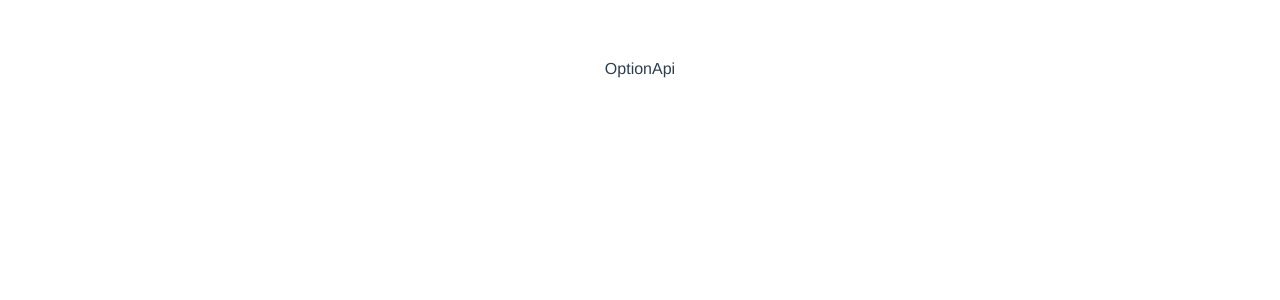
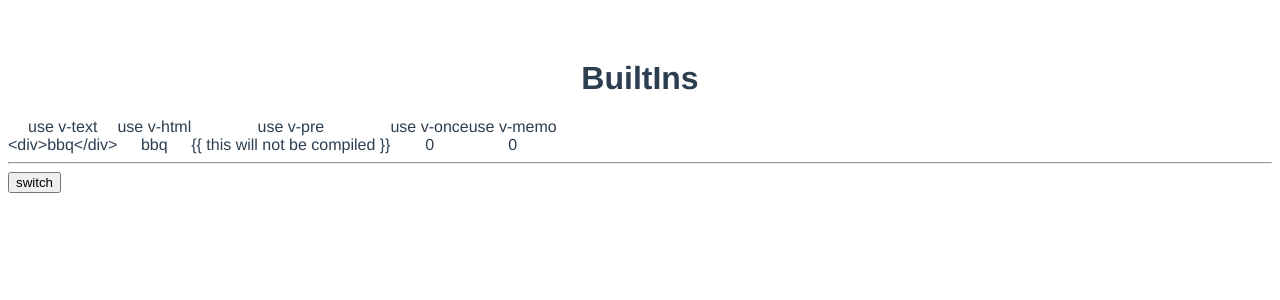
Before and after one commit to jxhhdx/demo-vue, a Vue app: page / in a window 1280 px wide. Shown: the top 300 px of the page. Built offline with nearby package versions, Linux system fonts and the light colour scheme.

Commit message:
chore: built ins

```diff
--- a/src/App.vue
+++ b/src/App.vue
@@ -3,6 +3,7 @@ import AppInstanceApi from './components/AppInstanceApi.vue';
 import GeneralApi from './components/GeneralApi.vue';
 import CompositionApi from './components/CompositionApi/index.vue';
 import OptionApi from './components/OptionApi/index.vue';
+import BuiltIns from './components/BuiltIns/index.vue';
 
 export default {
   components: {
@@ -10,6 +11,7 @@ export default {
     GeneralApi,
     CompositionApi,
     OptionApi,
+    BuiltIns
   },
 }
 
@@ -28,7 +30,8 @@ export default {
         {{ item ? 'bbc-slot-true' : 'bbc-slot-false' }}
       </template>
     </composition-api> -->
-    <option-api id="穿透" />
+    <!-- <option-api id="穿透" /> -->
+    <built-ins />
   </div>
 </template>
 
--- /dev/null
+++ b/src/components/BuiltIns/index.vue
@@ -0,0 +1,64 @@
+<template>
+  <div>
+    <h1>BuiltIns</h1>
+    <div class="block-main">
+      <div class="block1">
+        use v-text<br>
+        <div v-text="bbq"></div>
+      </div>
+      <div class="block1">
+        use v-html<br>
+        <div v-html="bbq"></div>
+      </div>
+      <div class="block1">
+        use v-pre<br>
+        <span v-pre>{{ this will not be compiled }}</span>
+      </div>
+      <div class="block1">
+        use v-once<br>
+        <span v-once @click="click">{{ bbc }}</span>
+      </div>
+      <div class="block1">
+        use v-memo<br>
+        <span v-memo="[bbc]" @click="click">{{ bbc }}</span>
+      </div>
+    </div>
+    <hr>
+    <div class="block-main">
+      <button @click="onSwitch">switch</button>
+      <Transition>
+        <div v-if="ok">toggled content</div>
+      </Transition>
+    </div>
+    <!-- <Transition/>
+    <TransitionGroup/>
+    <KeepAlive/>
+    <Teleport/>
+    <Suspense/> -->
+
+  </div>
+</template>
+
+<script lang="ts">
+export default {
+  data() {
+    return { bbq: '<div>bbq</div>', bbc: 0, ok: false };
+  },
+  methods: {
+    click(){
+      this.bbc  ++;
+    },
+    onSwitch() {
+      this.ok = !this.ok
+    }
+  }
+}
+</script>
+<style>
+.block-main {
+  display: flex;
+}
+.block1 {
+  /* border: 1px solid; */
+}
+</style>
```
